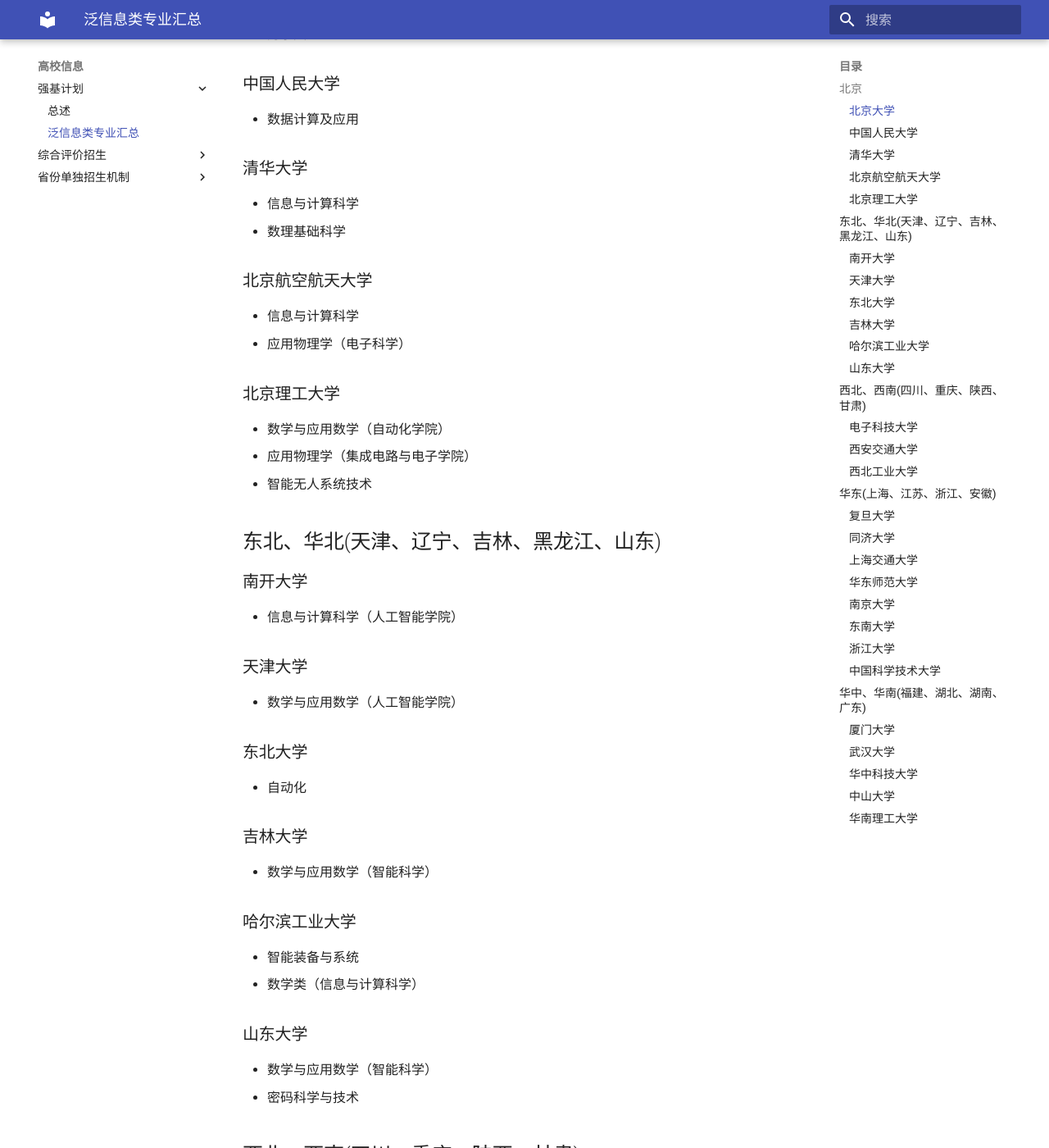
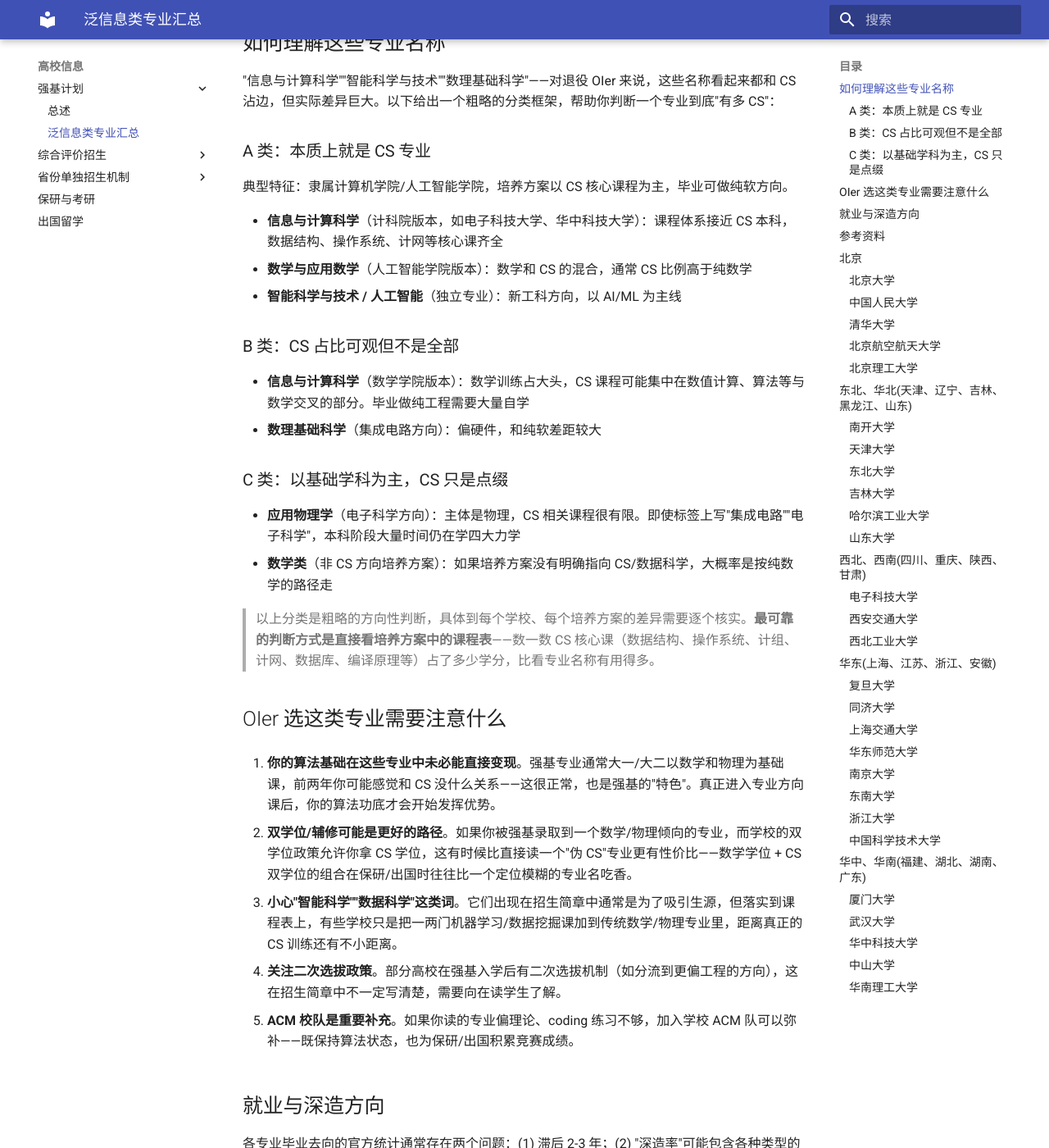
Before and after one commit to AFOIer/AFOIer, an MkDocs documentation site: the page built from docs/colleges/oh-cs.md, in a window 1280 px wide and 1400 px high, scrolled down 889 px. Shown: the whole window at 82% size. Built offline with MkDocs 1.6.1 and Material for MkDocs 9.7.7, drawn with Linux system fonts in a browser that asks for light colours; some of the changed text lies outside the part shown.

Commit message:
P1: 新增保研考研、出国留学页面，扩充泛CS专业详情
- 新增 colleges/postgraduate.md: 保研推免流程、OIer 机试优势、夏令营策略、考研408分析
- 新增 colleges/overseas.md: OI经历在申请中的呈现策略、各国CS项目概览、费用量级
- 扩充 colleges/oh-cs.md: 专业名称分类解读、OIer选专业建议、信息来源提醒
- 修复 about.md 中 oi-wiki.org 链接格式
- 更新 mkdocs.yml 导航，加入新页面
- 新增 .gitignore 排除 site/ 构建目录

```diff
--- a/docs/colleges/oh-cs.md
+++ b/docs/colleges/oh-cs.md
@@ -17,6 +17,62 @@
 如未明确说明，高校排序均参照 [2026年强基计划报考指南](https://gaokao.chsi.com.cn/gkzt/jcxkzs) 中的顺序。受篇幅及时间限制，部分高校相应专业列表仅包含培养方案中的大类名称，如条件允许，后续将补充具体说明。
 
 *斜体字*表示该专业较为偏向数学/物理等基础学科或基础学科学习难度显著高于同档次其他高校/专业（划分可能较为模糊，需自行辨别）。
+
+⚠️ **信息来源说明**：以上专业列表来自各校强基计划招生简章和阳光高考平台。但请注意——**招生简章中写的培养方向，和你实际入学后能选到的方向之间可能有不小差距**。原因是：(1) 培养方案可能多年未更新；(2) 部分热门方向容量有限，进校后需要二次选拔；(3) 招生宣传中的"人工智能""智能科学"等词汇可能只是标签，实际课程体系仍以传统基础学科为主。**建议以目标院校在读学生的真实反馈为第一参考**，不要仅凭招生简章做决定。
+
+---
+
+## 如何理解这些专业名称
+
+"信息与计算科学""智能科学与技术""数理基础科学"——对退役 OIer 来说，这些名称看起来都和 CS 沾边，但实际差异巨大。以下给出一个粗略的分类框架，帮助你判断一个专业到底"有多 CS"：
+
+### A 类：本质上就是 CS 专业
+
+典型特征：隶属计算机学院/人工智能学院，培养方案以 CS 核心课程为主，毕业可做纯软方向。
+
+- **信息与计算科学**（计科院版本，如电子科技大学、华中科技大学）：课程体系接近 CS 本科，数据结构、操作系统、计网等核心课齐全
+- **数学与应用数学**（人工智能学院版本）：数学和 CS 的混合，通常 CS 比例高于纯数学
+- **智能科学与技术 / 人工智能**（独立专业）：新工科方向，以 AI/ML 为主线
+
+### B 类：CS 占比可观但不是全部
+
+- **信息与计算科学**（数学学院版本）：数学训练占大头，CS 课程可能集中在数值计算、算法等与数学交叉的部分。毕业做纯工程需要大量自学
+- **数理基础科学**（集成电路方向）：偏硬件，和纯软差距较大
+
+### C 类：以基础学科为主，CS 只是点缀
+
+- **应用物理学**（电子科学方向）：主体是物理，CS 相关课程很有限。即使标签上写"集成电路""电子科学"，本科阶段大量时间仍在学四大力学
+- **数学类**（非 CS 方向培养方案）：如果培养方案没有明确指向 CS/数据科学，大概率是按纯数学的路径走
+
+> 以上分类是粗略的方向性判断，具体到每个学校、每个培养方案的差异需要逐个核实。**最可靠的判断方式是直接看培养方案中的课程表**——数一数 CS 核心课（数据结构、操作系统、计组、计网、数据库、编译原理等）占了多少学分，比看专业名称有用得多。
+
+## OIer 选这类专业需要注意什么
+
+1. **你的算法基础在这些专业中未必能直接变现**。强基专业通常大一/大二以数学和物理为基础课，前两年你可能感觉和 CS 没什么关系——这很正常，也是强基的"特色"。真正进入专业方向课后，你的算法功底才会开始发挥优势。
+
+2. **双学位/辅修可能是更好的路径**。如果你被强基录取到一个数学/物理倾向的专业，而学校的双学位政策允许你拿 CS 学位，这有时候比直接读一个"伪 CS"专业更有性价比——数学学位 + CS 双学位的组合在保研/出国时往往比一个定位模糊的专业名吃香。
+
+3. **小心"智能科学""数据科学"这类词**。它们出现在招生简章中通常是为了吸引生源，但落实到课程表上，有些学校只是把一两门机器学习/数据挖掘课加到传统数学/物理专业里，距离真正的 CS 训练还有不小距离。
+
+4. **关注二次选拔政策**。部分高校在强基入学后有二次选拔机制（如分流到更偏工程的方向），这在招生简章中不一定写清楚，需要向在读学生了解。
+
+5. **ACM 校队是重要补充**。如果你读的专业偏理论、coding 练习不够，加入学校 ACM 队可以弥补——既保持算法状态，也为保研/出国积累竞赛成绩。
+
+## 就业与深造方向
+
+各专业毕业去向的官方统计通常存在两个问题：(1) 滞后 2-3 年；(2) "深造率"可能包含各种类型的读研，不一定是你想去的方向。以下为定性方向，仅供参考：
+
+- **偏 CS 的专业（A 类）**：和普通 CS 专业去向无明显差异——互联网、AI、量化、科研均有
+- **偏数学/物理 + CS 混搭（B 类）**：深造比例高，去向覆盖 CS/数学/物理多个方向。如果研究生想转纯 CS，需要本科阶段自补工程类课程
+- **偏基础学科（C 类）**：若想转 CS 就业，读研几乎是必经之路
+
+## 参考资料
+
+- [2026年强基计划报考指南](https://gaokao.chsi.com.cn/gkzt/jcxkzs)（阳光高考平台）
+- 各校强基计划招生简章（各校本科招生网）
+- 目标专业的在读学生（最可靠的信息来源，没有之一）
+- [强基计划总述](./oh.md)
+- [保研与考研](./postgraduate.md)
 
 ## 北京
 
--- a/mkdocs.yml
+++ b/mkdocs.yml
@@ -29,6 +29,8 @@
       - 总述: colleges/admission-outline.md
     - 省份单独招生机制:
       - 总述: colleges/admission-provinces.md
+    - 保研与考研: colleges/postgraduate.md
+    - 出国留学: colleges/overseas.md
   - 关于: about.md
   - 沙盒:
     - 二级目录:
```
Also changed, not shown: docs/about.md (+1 -1 lines), docs/colleges/overseas.md (added, +150 -0 lines), docs/colleges/postgraduate.md (added, +125 -0 lines), docs/colleges/admission-outline.md (line endings or trailing spaces), docs/colleges/admission-provinces.md (line endings or trailing spaces), 1 other file.
